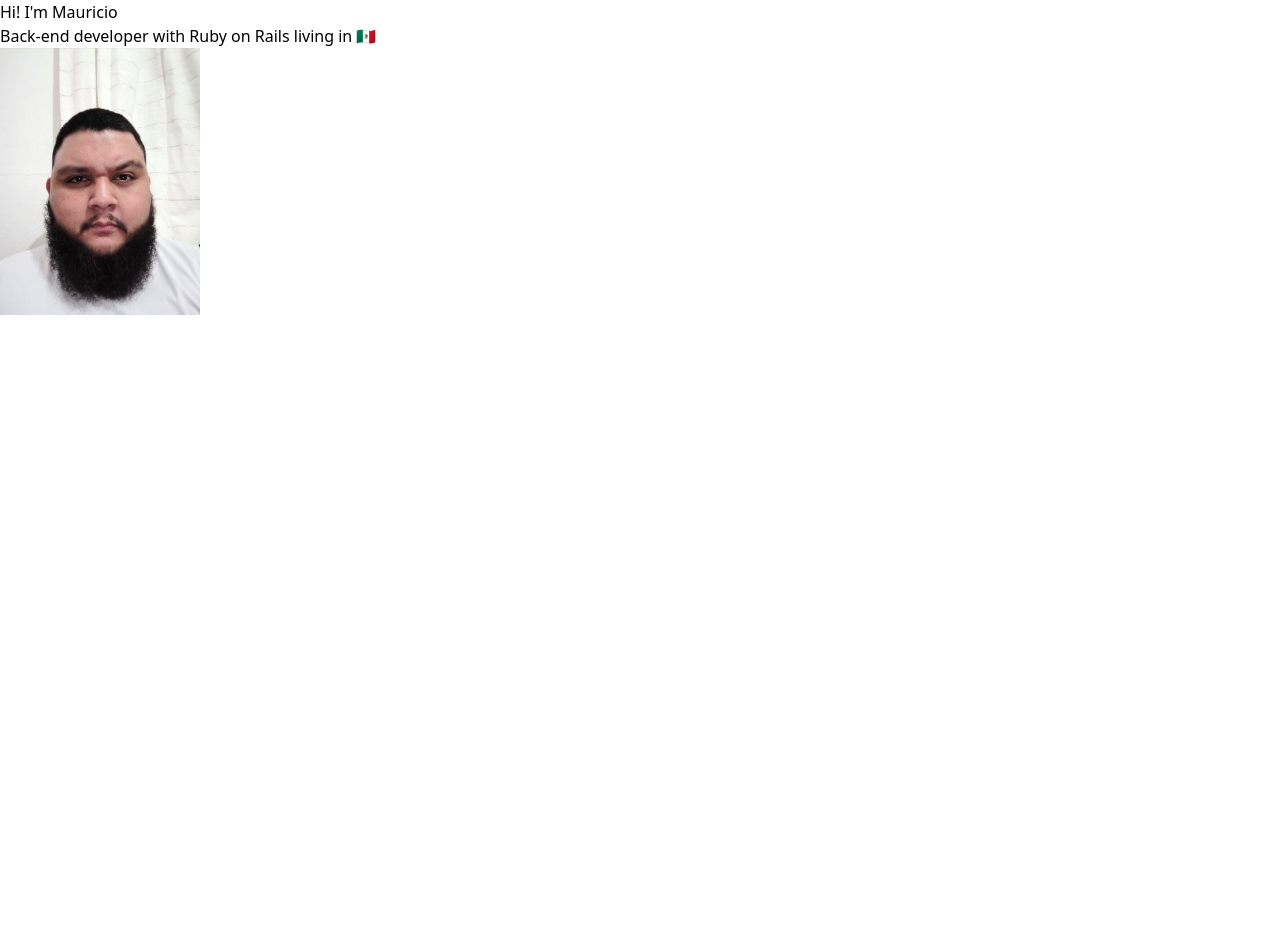
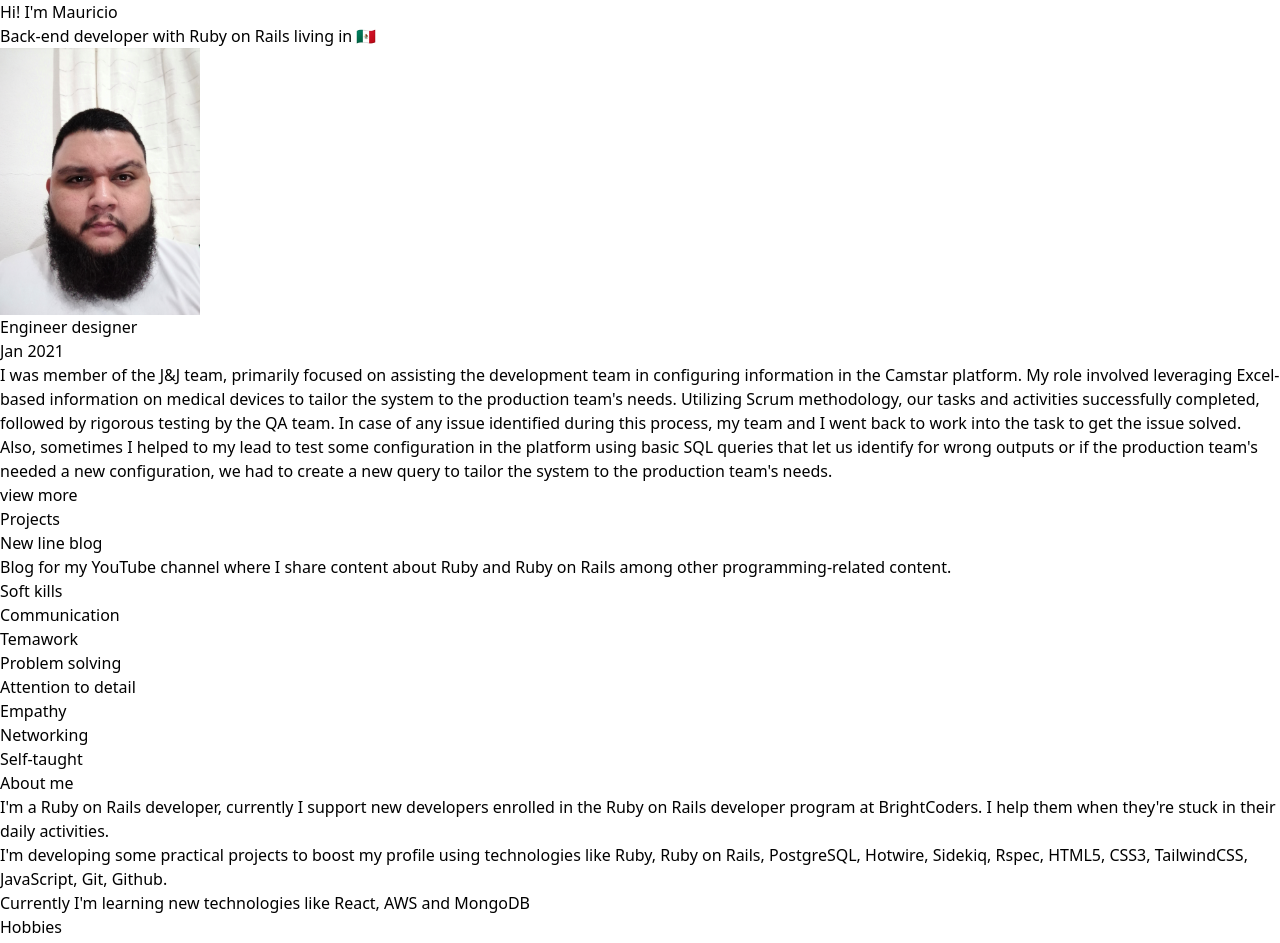
Before and after one commit to MauricioNC/Portfolio, a React (Vite) app: page / in a window 1280 px wide. Shown: the top 943 px of the page. Before the commit the page ends 800 px from the top, so only its background shows below. Built offline with nearby package versions, Linux system fonts and the light colour scheme.

Commit message:
feat: Created main secions

```diff
--- a/src/App.jsx
+++ b/src/App.jsx
@@ -1,9 +1,17 @@
-import Hero from "./components/Hero"
+import About from './components/About'
+import Experience from './components/Experience'
+import Hero from './components/Hero'
+import Projects from './components/Projects'
+import Skills from './components/Skills'
 
 function App() {
   return (
     <main>
       <Hero />
+      <Experience />
+      <Projects />
+      <Skills />
+      <About />
     </main>
   )
 }
--- /dev/null
+++ b/src/components/About.jsx
@@ -0,0 +1,35 @@
+function About() {
+  return (
+    <section>
+      <article>
+        <h2>About me</h2>
+        <div>
+          <p>
+            I'm a Ruby on Rails developer, currently I support new developers
+            enrolled in the Ruby on Rails developer program at BrightCoders. I
+            help them when they're stuck in their daily activities.
+          </p>
+          <p>
+            I'm developing some practical projects to boost my profile using
+            technologies like Ruby, Ruby on Rails, PostgreSQL, Hotwire, Sidekiq,
+            Rspec, HTML5, CSS3, TailwindCSS, JavaScript, Git, Github.
+          </p>
+          <p>
+            Currently I'm learning new technologies like React, AWS and MongoDB
+          </p>
+        </div>
+        <h2>Hobbies</h2>
+        <p>
+          I have a youtube channel where I share Ruby and Ruby on Rails content
+          to share my knowledge with the community. This also allows me to grow
+          and understand better some topics that were confusing to me and I hope
+          this content helps to those how start with this programming language
+          and framework. :)
+          <span>You can find me out as <a href="#">New line.</a></span>
+        </p>
+      </article>
+    </section>
+  )
+}
+
+export default About
--- /dev/null
+++ b/src/components/Experience.jsx
@@ -0,0 +1,29 @@
+function Experience() {
+  return (
+    <section>
+      <article>
+        <h3>Engineer designer</h3>
+        <span>Jan 2021</span>
+      </article>
+      <article>
+        <p>
+          I was member of the J&J team, primarily focused on assisting the
+          development team in configuring information in the Camstar platform.
+          My role involved leveraging Excel-based information on medical devices
+          to tailor the system to the production team's needs. Utilizing Scrum
+          methodology, our tasks and activities successfully completed, followed
+          by rigorous testing by the QA team. In case of any issue identified
+          during this process, my team and I went back to work into the task to
+          get the issue solved. Also, sometimes I helped to my lead to test some
+          configuration in the platform using basic SQL queries that let us
+          identify for wrong outputs or if the production team's needed a new
+          configuration, we had to create a new query to tailor the system to
+          the production team's needs.
+        </p>
+      </article>
+      <button>view more</button>
+    </section>
+  )
+}
+
+export default Experience
--- a/src/components/Hero.jsx
+++ b/src/components/Hero.jsx
@@ -2,18 +2,16 @@ import profile from '../assets/images/profile.jpg'
 
 function Hero() {
   return (
-    <div>
-      <div>
+    <>
       <article>
         <h1>Hi! I'm Mauricio</h1>
-          <h4>
+        <p>
           Back-end developer with{' '}
           <span>Ruby on Rails living in &#x1F1F2;&#x1F1FD;</span>
-          </h4>
+        </p>
       </article>
       <img src={profile} alt='User profile image' width={200} />
-      </div>
-    </div>
+    </>
   )
 }
 
--- /dev/null
+++ b/src/components/Projects.jsx
@@ -0,0 +1,16 @@
+function Projects() {
+  return (
+    <section>
+      <h2>Projects</h2>
+      <article>
+        <h3>New line blog</h3>
+        <p>
+          Blog for my YouTube channel where I share content about Ruby and Ruby
+          on Rails among other programming-related content.
+        </p>
+      </article>
+    </section>
+  )
+}
+
+export default Projects
--- /dev/null
+++ b/src/components/Skills.jsx
@@ -0,0 +1,20 @@
+function Skills() {
+  return (
+    <section>
+      <article>
+        <h2>Soft kills</h2>
+        <ul>
+          <li>Communication</li>
+          <li>Temawork</li>
+          <li>Problem solving</li>
+          <li>Attention to detail</li>
+          <li>Empathy</li>
+          <li>Networking</li>
+          <li>Self-taught</li>
+        </ul>
+      </article>
+    </section>
+  )
+}
+
+export default Skills
```
Lines whose indentation alone changed are shown as unchanged.
